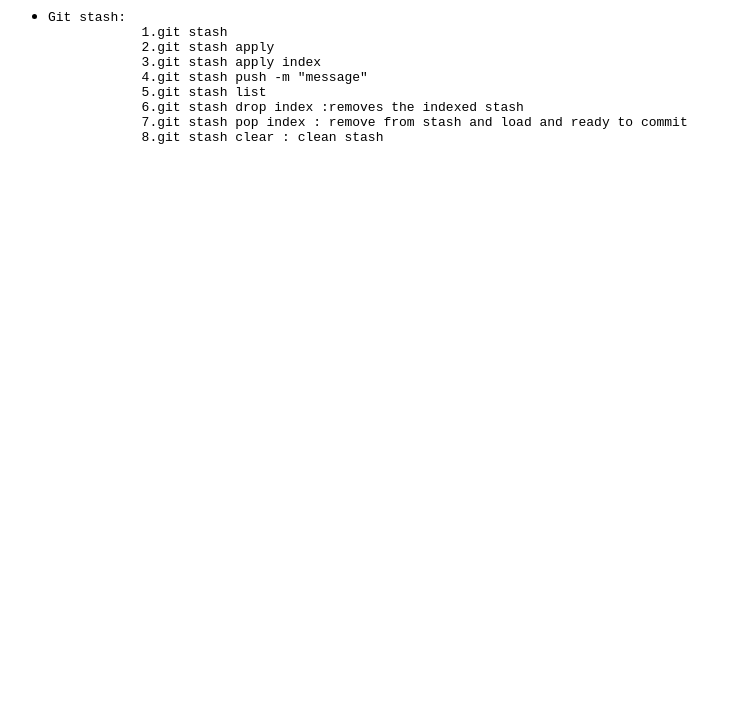
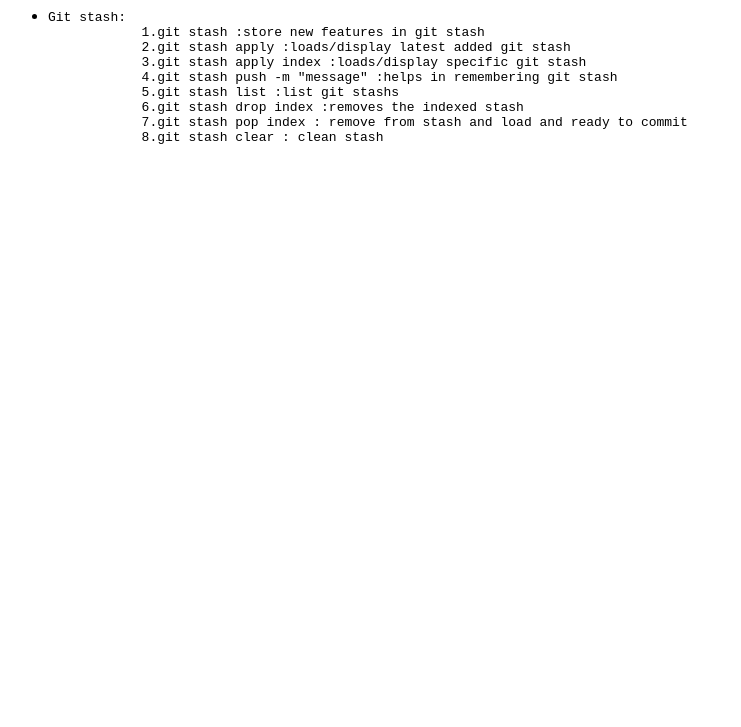
Before and after one commit to ZER0-SAMA/git_practice, a plain HTML site: page index.html in a window 1280 px wide. Shown: the part 73-800 px from the top of the page, without its empty margins (0-741 px from the left). Drawn offline with Linux system fonts and the light colour scheme.

Commit message:
git stash completed

```diff
--- a/index.html
+++ b/index.html
@@ -8,11 +8,11 @@
     <h1>Git Commands</h1>
     <ul>
         <li><pre>Git stash:
-            1.git stash
-            2.git stash apply
-            3.git stash apply index
-            4.git stash push -m "message"
-            5.git stash list
+            1.git stash :store new features in git stash
+            2.git stash apply :loads/display latest added git stash
+            3.git stash apply index :loads/display specific git stash
+            4.git stash push -m "message" :helps in remembering git stash
+            5.git stash list :list git stashs
             6.git stash drop index :removes the indexed stash
             7.git stash pop index : remove from stash and load and ready to commit
             8.git stash clear : clean stash
```
